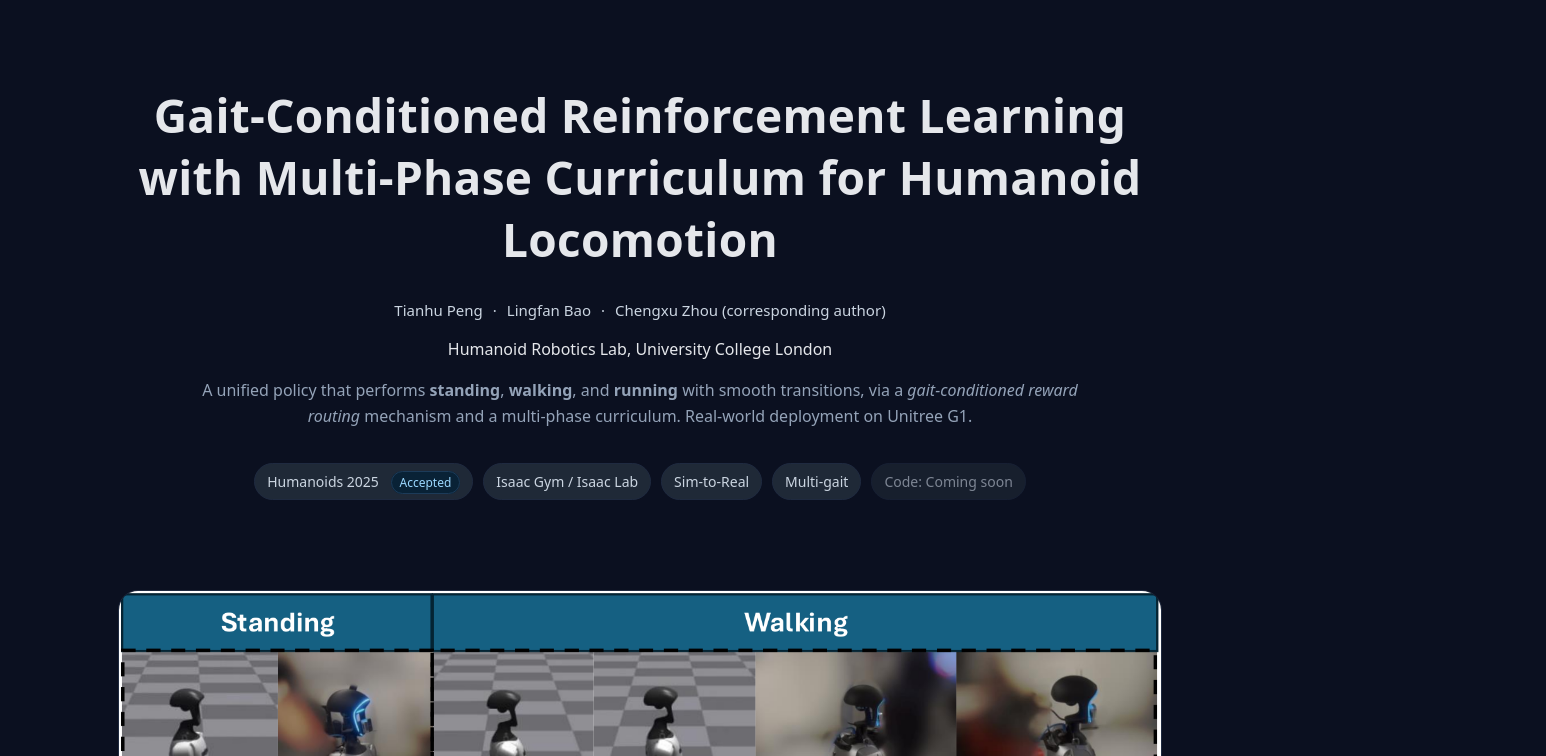
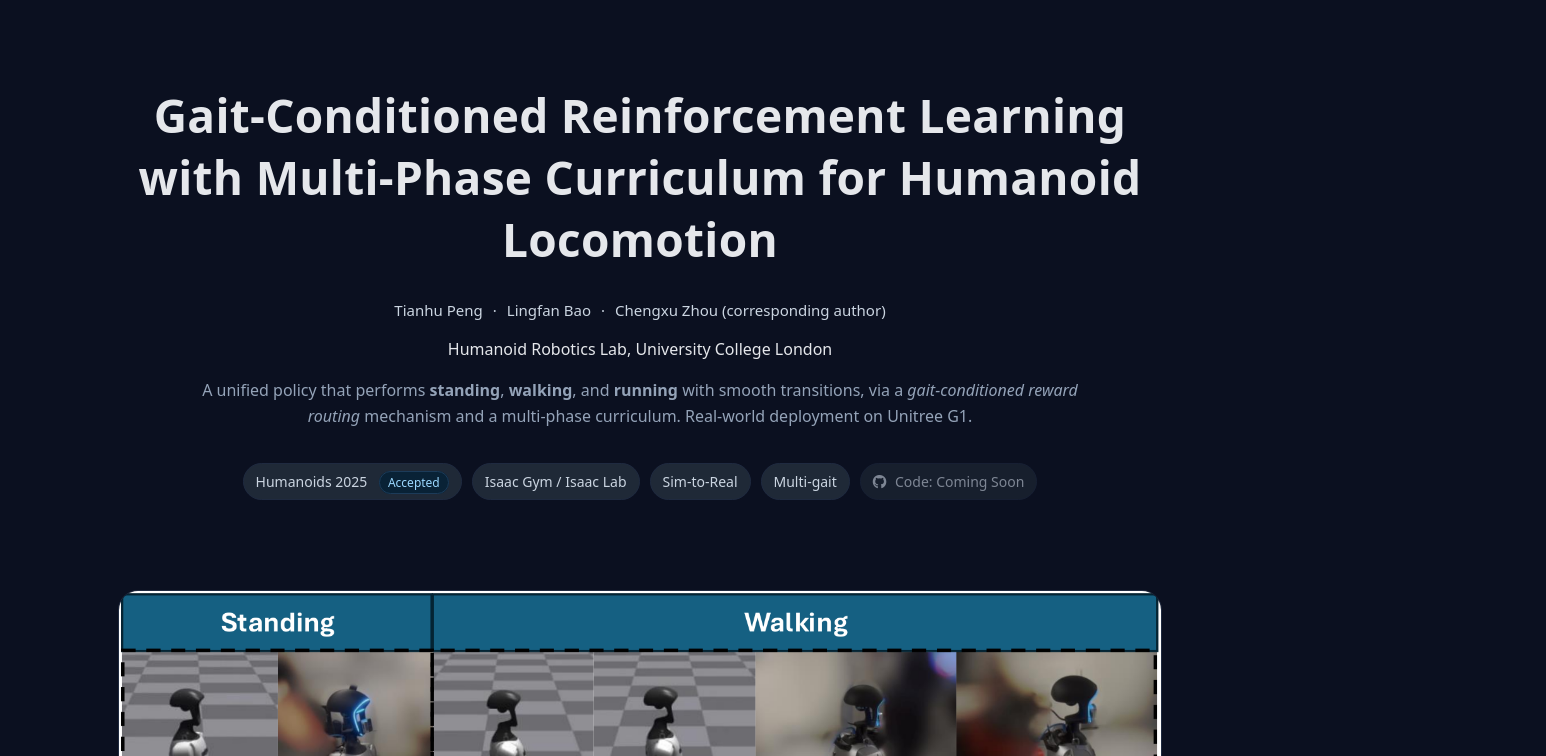
Before and after one commit to RamseyPengTianhu/Gait-conditioned-humanoid-locomotion, a plain HTML site: page index.html in a window 1280 px wide. Shown: the top 756 px of the page, 1546 px wide, since content can reach past the window. Drawn offline with Linux system fonts and the light colour scheme.

Commit message:
add github logo

```diff
--- a/index.html
+++ b/index.html
@@ -237,6 +237,10 @@
         object-fit: cover;
       }
     </style>
+    <link
+      rel="stylesheet"
+      href="https://cdnjs.cloudflare.com/ajax/libs/font-awesome/6.5.0/css/all.min.css"
+    />
   </head>
   <body>
     <div class="wrap">
@@ -277,7 +281,10 @@
           <span class="pill">Isaac Gym / Isaac Lab</span>
           <span class="pill">Sim-to-Real</span>
           <span class="pill">Multi-gait</span>
-          <span class="pill" style="opacity: 0.6">Code: Coming soon</span>
+          <span class="pill" style="opacity: 0.6">
+            <i class="fab fa-github" style="margin-right: 5px"></i>
+            Code: Coming Soon
+          </span>
         </div>
       </header>
 
@@ -436,9 +443,11 @@
 
         <div class="card" id="code">
           <h2>Code & Data</h2>
-          <p style="color: #94a3b8; font-style: italic">Coming soon</p>
+          <p style="color: #94a3b8; font-style: italic; display: flex; align-items: center;">
+            <i class="fab fa-github" style="margin-right: 8px; font-size: 18px;"></i>
+            Code: Coming Soon
+          </p>
         </div>
-      </section>
 
       <!-- Video -->
       <section class="card" id="video">
```
